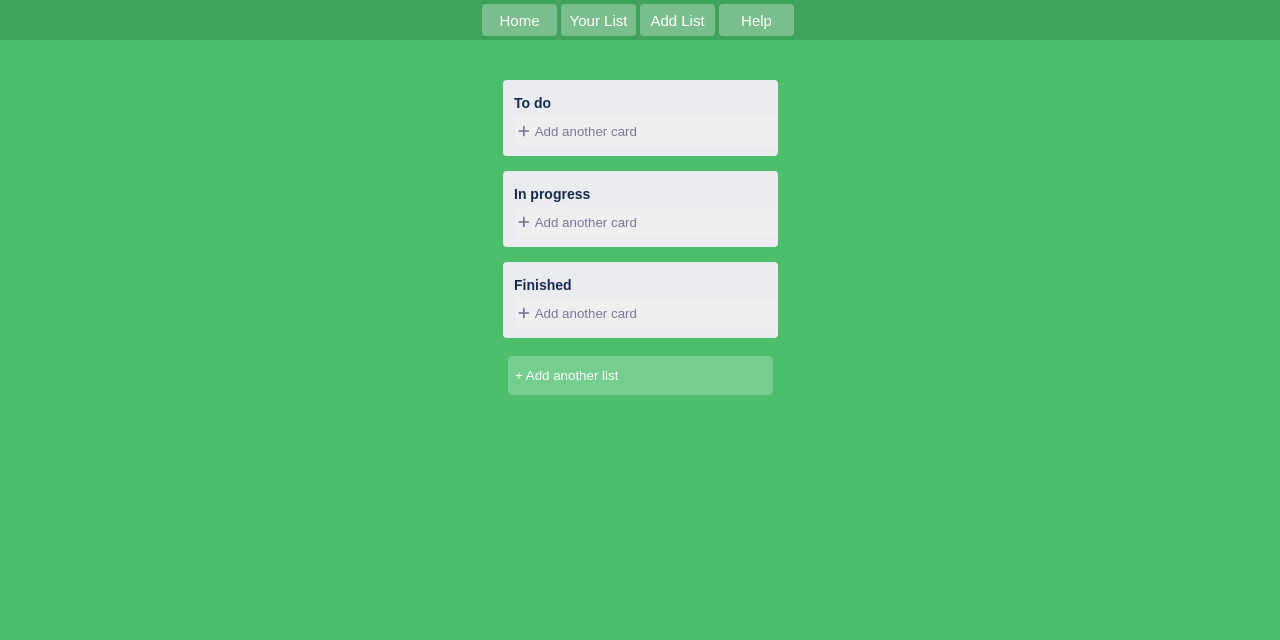
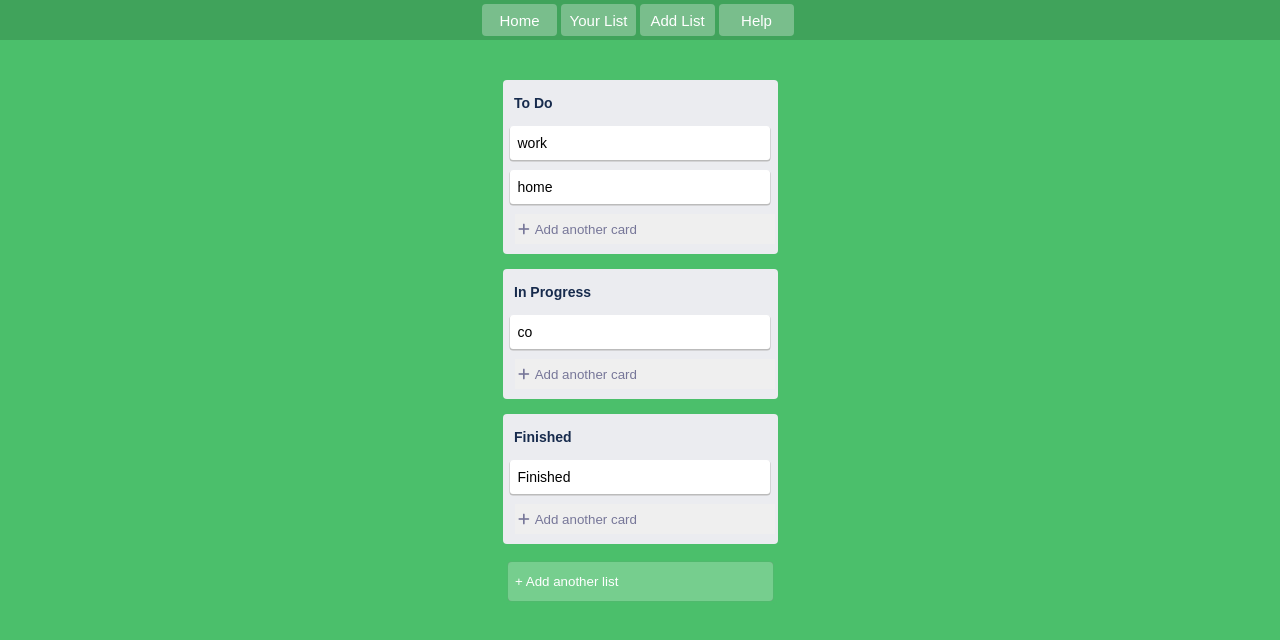
Before and after one commit to Matthave/NewTodoApp, a React (Create React App) app: page / in a window 1280 px wide. Shown: the top 640 px of the page. Built offline with nearby package versions, Linux system fonts and the light colour scheme.

Commit message:
Change add and remove card feature handler

```diff
--- a/src/components/Main/mainField.js
+++ b/src/components/Main/mainField.js
@@ -68,10 +68,28 @@ const StyledSpan = styled.span`
   margin-right: 10px;
 `;
 
+// COMPONENT //
+
 const MainField = () => {
   const [addList, showAddList] = useState(false);
   const [inputValue, setInputValue] = useState("");
-  const [newListList, setAllList] = useState([]);
+  const [newListItem, setAllList] = useState([
+    {
+      title: "To Do",
+      id: 0,
+      tasks: ["work", "home"],
+    },
+    {
+      title: "In Progress",
+      id: 1,
+      tasks: ["co"],
+    },
+    {
+      title: "Finished",
+      id: 2,
+      tasks: ["Finished"],
+    },
+  ]);
 
   const showAddListHandle = () => {
     showAddList(true);
@@ -82,10 +100,11 @@ const MainField = () => {
     setInputValue("");
     if (inputValue === "") return;
     setAllList([
-      ...newListList,
+      ...newListItem,
       {
         title: inputValue,
-        id: newListList.length + 1,
+        id: newListItem.length,
+        tasks: [],
       },
     ]);
   };
@@ -94,17 +113,22 @@ const MainField = () => {
     setInputValue(e.target.value);
   };
 
+  const addNewCard = (newTask, id) => {
+    const copyListItem = newListItem.filter((list) => list.id === id);
+    copyListItem[0].tasks.push(newTask);
+  };
+
   return (
     <StyledMain className="main">
       <div className="co" style={{ margin: "0 auto" }}>
-        <TaskStatus addListFeature={showAddList} title="To do" />
-        <TaskStatus addListFeature={showAddList} title="In progress" />
-        <TaskStatus addListFeature={showAddList} title="Finished" />
-        {newListList.map((list) => (
+        {newListItem.map((list) => (
           <TaskStatus
             key={list.id}
             title={list.title}
+            tasks={list.tasks}
             addListFeature={showAddList}
+            addNewCard={addNewCard}
+            id={list.id}
           />
         ))}
       </div>
--- a/src/components/TaskStatus/taskStatus.js
+++ b/src/components/TaskStatus/taskStatus.js
@@ -68,7 +68,7 @@ const StyledSpanX = styled.span`
   cursor: pointer;
 `;
 
-const TaskStatus = ({ title, addListFeature }) => {
+const TaskStatus = ({ title, addListFeature, tasks, addNewCard, id }) => {
   const [inputValue, setInputValue] = useState(title);
   const [toDoInput, handleToDoInput] = useState(false);
   const [textArea, handletextArea] = useState("");
@@ -93,20 +93,20 @@ const TaskStatus = ({ title, addListFeature }) => {
     handleToDoInput(!toDoInput);
   };
 
-  const addNewCard = (e) => {
-    const card = e.target.parentNode;
-    const newTask = document.createElement("div");
-    const newSpanIcon = document.createElement("span");
-    newSpanIcon.classList.add("fas");
-    newSpanIcon.classList.add("fa-highlighter");
-    newSpanIcon.addEventListener("click", (e) => taskEdit(e));
-    newTask.textContent = textArea;
-    newTask.classList.add("card");
-    card.appendChild(newTask);
-    handleToDoInput(!inputValue);
-    handletextArea("");
-    newTask.appendChild(newSpanIcon);
-  };
+  // const addNewCard = (e) => {
+  //   const card = e.target.parentNode;
+  //   const newTask = document.createElement("div");
+  //   const newSpanIcon = document.createElement("span");
+  //   newSpanIcon.classList.add("fas");
+  //   newSpanIcon.classList.add("fa-highlighter");
+  //   newSpanIcon.addEventListener("click", (e) => taskEdit(e));
+  //   newTask.textContent = textArea;
+  //   newTask.classList.add("card");
+  //   card.appendChild(newTask);
+  //   handleToDoInput(!inputValue);
+  //   handletextArea("");
+  //   newTask.appendChild(newSpanIcon);
+  // };
 
   const textAreaFeature = (e) => {
     handletextArea(e.target.value);
@@ -118,6 +118,7 @@ const TaskStatus = ({ title, addListFeature }) => {
   };
 
   const taskEdit = (e) => {
+    console.log(tasks);
     e.target.parentNode.remove();
   };
 
@@ -128,6 +129,15 @@ const TaskStatus = ({ title, addListFeature }) => {
         className="input"
         value={inputValue}
       />
+      {tasks.map((task) => (
+        <div key={task} className="card">
+          {task}
+          <span
+            className="fas fa-highlighter"
+            onClick={() => taskEdit()}
+          ></span>
+        </div>
+      ))}
       {toDoInput ? (
         <StyledTextArea
           placeholder="Enter title for this card..."
@@ -137,7 +147,7 @@ const TaskStatus = ({ title, addListFeature }) => {
       ) : null}
       {toDoInput ? (
         <>
-          <StyledAddButton onClick={(e) => addNewCard(e)}>
+          <StyledAddButton onClick={() => addNewCard(textArea, id)}>
             Add Card
           </StyledAddButton>
           <StyledSpanX className="fas fa-times" onClick={handleEscapeButton} />
```
